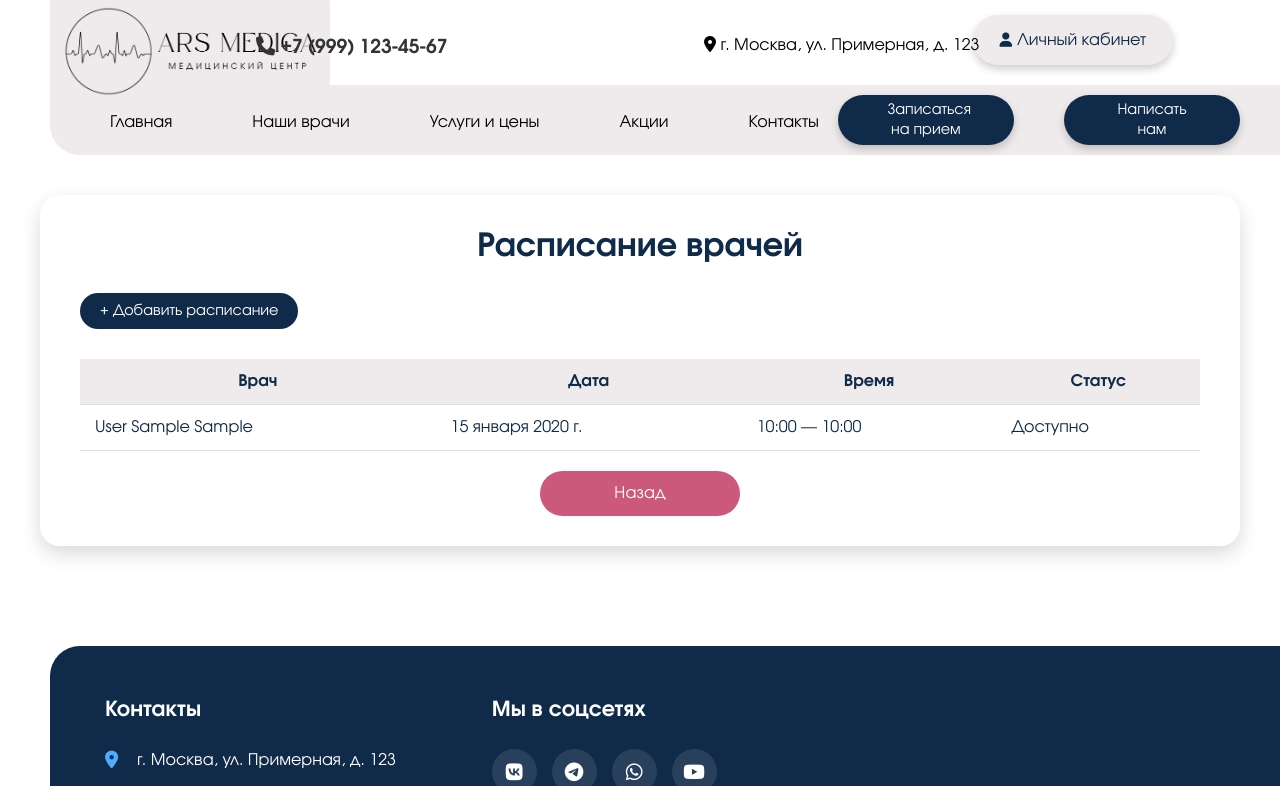
After one commit to Banshee0802/ArsMed, a Django app: page /accounts/profile/schedules/ in a window 1280 px wide. The commit adds this page. Shown: the top 786 px of the page. Run offline with Django 5.2, Linux system fonts and the light colour scheme; a user stored in the database is signed in; tables that the repository leaves empty hold one stand-in row (values such as "Sample post").

Commit message:
реализация графика врачей + добавление графика через аккаунт админа

```diff
--- a/core/admin.py
+++ b/core/admin.py
@@ -1,6 +1,7 @@
 from django.contrib import admin
 from .models import (HeroCard, SmallCard, SquareCard,
-                     Doctor, Services, Promotion, Contacts
+                     Doctor, Services, Promotion,
+                     Contacts, Schedule
                      )
 
 admin.site.register(HeroCard)
@@ -10,3 +11,4 @@ admin.site.register(Doctor)
 admin.site.register(Services)
 admin.site.register(Promotion)
 admin.site.register(Contacts)
+admin.site.register(Schedule)
--- a/core/models.py
+++ b/core/models.py
@@ -2,6 +2,7 @@ from django.db import models
 from django.utils.text import slugify
 from django.urls import reverse
 from datetime import date
+from users.models import CustomUser
 
 
 class HeroCard(models.Model):
@@ -161,3 +162,28 @@ class Contacts(models.Model):
     class Meta:
         verbose_name = "Контакт"
         verbose_name_plural = "Контакты"
+
+
+class Schedule(models.Model):
+    STATUS_CHOICES = [
+        ('available', 'Свободно'),
+        ('booked', 'Занято'),
+        ('confirmed', 'Подтверждено'),
+        ('cancelled', 'Отменено'),
+    ]
+    doctor = models.ForeignKey(Doctor, on_delete=models.CASCADE, related_name='schedules', verbose_name='Доктор')
+    date = models.DateField(verbose_name="Дата")
+    start_time = models.TimeField(verbose_name="Начало приёма")
+    end_time = models.TimeField(verbose_name="Конец приёма")
+    is_available = models.BooleanField(default=True, verbose_name="Доступно")
+    booked_by = models.ForeignKey(CustomUser, on_delete=models.SET_NULL, null=True, blank=True, verbose_name="Забронировано")
+    status = models.CharField(max_length=20, choices=STATUS_CHOICES, default='available')
+
+    def __str__(self):
+        return f"{self.doctor} - {self.date} {self.start_time}-{self.end_time}"
+
+    class Meta:
+        unique_together = ('doctor', 'date', 'start_time')
+        ordering = ['date', 'start_time']
+        verbose_name = "График"
+        verbose_name_plural = "Графики"
--- /dev/null
+++ b/users/static/css/profile/schedule.css
@@ -0,0 +1,211 @@
+/* Стили для расписания рачей */
+
+.schedule-container {
+    max-width: 900px;
+    margin: 40px auto;
+    background: #fff;
+    padding: 30px;
+    border-radius: 12px;
+    box-shadow: 0 3px 20px rgba(0,0,0,0.06);
+}
+
+.doctor-block {
+    margin-top: 25px;
+    margin-bottom: 25px;
+    border-bottom: 1px solid #e6e9ef;
+}
+
+.doctor-block h3 {
+    display: inline-block;
+    margin-bottom: 25px;
+    font-size: 22px;
+    color: #102a49;
+}
+
+.date-block {
+    margin-bottom: 20px;
+}
+
+.date-block h4 {
+    font-size: 18px;
+    color: #2f496e;
+    margin-bottom: 10px;
+}
+
+.time-grid {
+    display: flex;
+    flex-wrap: wrap;
+    gap: 10px;
+}
+
+.time-btn {
+    padding: 10px 18px;
+    background: #ef5350;
+    color: white;
+    text-decoration: none;
+    border-radius: 25px;
+    font-size: 15px;
+    transition: .25s;
+}
+
+.time-btn:hover {
+    background: #d32f2f;
+}
+
+.no-slots {
+    font-size: 16px;
+    text-align: center;
+    color: #102a49;
+    margin-top: 20px;
+}
+
+
+/* Стили для расписания врачей в админ-профиле */
+
+/* Общая карточка списка и форм */
+.admin-card {
+    background-color: #ffffff;
+    max-width: 1200px;
+    margin: 40px auto;
+    padding: 30px 40px;
+    border-radius: 20px;
+    box-shadow: 0 8px 20px rgba(0, 0, 0, 0.15);
+    font-family: 'Evolventa', Arial, sans-serif;
+    color: #102a49;
+}
+
+/* Заголовки */
+.admin-title {
+    text-align: center;
+    font-size: 2rem;
+    font-weight: 700;
+    margin-bottom: 25px;
+    color: #102a49;
+}
+
+/* Таблица */
+.schedule-table {
+    width: 100%;
+    border-collapse: collapse;
+    margin-top: 15px;
+}
+
+.schedule-table th,
+.schedule-table td {
+    padding: 12px 15px;
+    border-bottom: 1px solid #ddd;
+    font-size: 1rem;
+}
+
+.schedule-table th {
+    font-weight: 700;
+    background-color: #efebec;
+    color: #102a49;
+}
+
+.schedule-table tr:hover td {
+    background-color: rgba(16, 42, 73, 0.07);
+}
+
+/* Кнопки CRUD */
+.admin-btn {
+    padding: 8px 20px;
+    border-radius: 25px;
+    border: none;
+    cursor: pointer;
+    text-decoration: none;
+    font-size: 0.9rem;
+    transition: 0.3s ease;
+    display: inline-block;
+}
+
+.add-btn {
+    background-color: #102a49;
+    color: #fff;
+    margin-bottom: 15px;
+}
+
+.add-btn:hover {
+    background-color: #efebec;
+    color: #102a49;
+}
+
+.edit-btn {
+    background-color: #efebec;
+    color: #102a49;
+}
+
+.edit-btn:hover {
+    background-color: #102a49;
+    color: #fff;
+}
+
+.delete-btn {
+    background-color: #cc587b;
+    color: #fff;
+}
+
+.delete-btn:hover {
+    background-color: #efebec;
+    color: #000;
+}
+
+/* Форма */
+.admin-form label {
+    font-weight: 600;
+    margin-top: 10px;
+    display: block;
+}
+
+.admin-form input,
+.admin-form select {
+    width: 100%;
+    padding: 12px;
+    margin-top: 5px;
+    margin-bottom: 15px;
+    border-radius: 15px;
+    border: 1px solid #ccc;
+    font-size: 1rem;
+    font-family: 'Evolventa';
+}
+
+.submit-btn {
+    background-color: #102a49;
+    color: #fff;
+    padding: 12px 35px;
+    border: none;
+    border-radius: 30px;
+    cursor: pointer;
+    display: block;
+    margin: 10px auto;
+    font-size: 1rem;
+    transition: 0.3s ease;
+}
+
+.submit-btn:hover {
+    background-color: #efebec;
+    color: #102a49;
+}
+
+/* Кнопка назад */
+.back-btn {
+    display: block;
+    margin: 20px auto 0;
+    padding: 12px 30px;
+    background-color: #cc587b;
+    border: none;
+    border-radius: 30px;
+    font-size: 1rem;
+    cursor: pointer;
+    text-align: center;
+    color: #ffffff;
+    max-width: 200px;
+    transition: all 0.3s ease;
+    text-decoration: none;
+}
+
+.back-btn:hover {
+    background-color: #efebec;
+    color: #000000;
+    box-shadow: 0 4px 10px rgba(0, 0, 0, 0.3);
+}
--- /dev/null
+++ b/users/templates/admin_panel/admin_schedule_list.html
@@ -0,0 +1,57 @@
+{% extends "profile/profile.html" %}
+{% load static %}
+
+{% block extra_css %}
+<link rel="stylesheet" href="{% static 'css/profile/schedule.css' %}">
+{% endblock %}
+
+{% block content %}
+
+<div class="admin-card">
+
+    <h1 class="admin-title">Расписание врачей</h1>
+
+    <a href="{% url 'users:admin_schedule_add' %}" class="admin-btn add-btn">
+        + Добавить расписание
+    </a>
+
+    {% if schedules %}
+    <table class="schedule-table">
+        <thead>
+            <tr>
+                <th>Врач</th>
+                <th>Дата</th>
+                <th>Время</th>
+                <th>Статус</th>
+            </tr>
+        </thead>
+
+        <tbody>
+            {% for sch in schedules %}
+            <tr>
+                <td>{{ sch.doctor }}</td>
+                <td>{{ sch.date }}</td>
+                <td>{{ sch.start_time }} — {{ sch.end_time }}</td>
+                <td>
+                    {% if sch.is_available %}
+                        Доступно
+                    {% else %}
+                        Занято {{ sch.booked_by.last_name }} {{ sch.booked_by.first_name }}
+                        {% if sch.booked_by.patronymic %}
+                            {{ sch.booked_by.patronymic }}
+                        {% endif %}
+                    {% endif %}
+                </td>
+            </tr>
+            {% endfor %}
+        </tbody>
+    </table>
+
+    {% else %}
+        <p class="no-slots">Расписаний пока нет.</p>
+    {% endif %}
+
+    <a href="{% url 'users:profile' %}" class="back-btn">Назад</a>
+</div>
+
+{% endblock %}
--- a/users/templates/profile/profile.html
+++ b/users/templates/profile/profile.html
@@ -8,6 +8,7 @@
 
 {% block content %}
 <h2 class="profile-title">Личный кабинет</h2>
+<div class="profile-wrapper">
     <div class="profile-card">
 
         <div class="profile-field">
@@ -38,4 +39,16 @@
             Выйти
         </button>
     </div>
+    <div class='schedule-block'>
+        <a href="{% url 'users:available_schedule' %}" class="schedule-btn">
+            Посмотреть расписание врачей
+        </a>
+
+        {% if user.is_staff %}
+        <a href="{% url 'users:admin_schedule_list' %}" class="admin-btn">
+            Управлять расписанием врачей
+        </a>
+        {% endif %}
+    </div>
+</div>
 {% endblock %}
--- a/users/urls.py
+++ b/users/urls.py
@@ -1,8 +1,12 @@
 from django.urls import path
-from .views import CustomSignupView, ProfileView
+from .views import CustomSignupView, ProfileView, ScheduleCreateView, ScheduleListView, AvailableScheduleListView, book_appointment
 
 app_name = 'users'
 
 urlpatterns = [
     path('profile/', ProfileView.as_view(), name="profile"),
+    path('profile/schedules/', ScheduleListView.as_view(), name="admin_schedule_list"),
+    path('profile/schedules/add/', ScheduleCreateView.as_view(), name="admin_schedule_add"),
+    path('profile/appointments/', AvailableScheduleListView.as_view(), name="available_schedule"),
+    path('book/<int:slot_id>/', book_appointment, name='book_appointment'),
 ]
--- a/users/views.py
+++ b/users/views.py
@@ -1,9 +1,13 @@
-from django.shortcuts import render
+from datetime import date, datetime, timedelta
+from django.shortcuts import render, redirect
 from allauth.account.views import SignupView
-from .forms import CustomSignupForm
+from .forms import CustomSignupForm, ScheduleForm
 from django.contrib import messages
-from django.views.generic import TemplateView
-from django.contrib.auth.mixins import LoginRequiredMixin
+from django.views.generic import TemplateView, ListView, CreateView
+from django.contrib.auth.mixins import LoginRequiredMixin, UserPassesTestMixin
+from core.models import Schedule, Doctor
+from django.urls import reverse_lazy
+from django.shortcuts import get_object_or_404
 
 
 class CustomSignupView(SignupView):
@@ -25,3 +29,76 @@ class ProfileView(LoginRequiredMixin, TemplateView):
             context = super().get_context_data(**kwargs)
             context["user"] = self.request.user
             return context
+
+
+class AdminRequiredMixin(UserPassesTestMixin):
+    def test_func(self):
+        return self.request.user.is_staff
+
+
+class ScheduleListView(LoginRequiredMixin, AdminRequiredMixin, ListView):
+     model = Schedule
+     template_name = 'admin_panel/admin_schedule_list.html'
+     context_object_name = 'schedules'
+
+
+class ScheduleCreateView(LoginRequiredMixin, AdminRequiredMixin, CreateView):
+     model = Schedule
+     form_class = ScheduleForm
+     template_name = 'admin_panel/admin_schedule_form.html'
+     success_url = reverse_lazy('users:admin_schedule_list')
+
+     def form_valid(self, form):
+         work_day = form.save(commit=False)
+         start = datetime.combine(work_day.date, work_day.start_time)
+         end = datetime.combine(work_day.date, work_day.end_time)
+         slots = []
+         while start < end:
+              slots.append (
+              Schedule(
+                   doctor=work_day.doctor,
+                   date=work_day.date,
+                   start_time=start.time(),
+                   end_time=(start + timedelta(minutes=30)).time(),
+                   is_available=True
+              )
+            )
+              start += timedelta(minutes=30)
+
+         Schedule.objects.bulk_create(slots)
+         return redirect(self.success_url)
+
+
+class AvailableScheduleListView(LoginRequiredMixin, ListView):
+     model = Schedule
+     template_name = 'profile/available_schedule.html'
+     context_object_name = 'schedules'
+
+     def get_queryset(self):
+          return Schedule.objects.filter(is_available=True, date__gte=date.today()).order_by('date', 'start_time')
+
+     def get_context_data(self, **kwargs):
+          context = super().get_context_data(**kwargs)
+          slots = Schedule.objects.filter(is_available=True).select_related("doctor")
+
+          doctors = {}
+
+          for slot in slots:
+               doc = slot.doctor
+               date = slot.date
+
+               doctors.setdefault(doc, {})
+               doctors[doc].setdefault(date, [])
+               doctors[doc][date].append(slot)
+
+          context["doctors"] = doctors
+          return context
+
+
+def book_appointment(request, slot_id):
+    slot = get_object_or_404(Schedule, id=slot_id, is_available=True)
+    slot.booked_by = request.user
+    slot.is_available = False
+    slot.save()
+    messages.success(request, f"Вы записаны к {slot.doctor} на {slot.date} в {slot.start_time}")
+    return redirect('users:available_schedule')
```
Also changed, not shown: users/forms.py (+12 -0 lines), users/static/css/profile/profile.css (+62 -3 lines), users/templates/admin_panel/admin_schedule_form.html (added, +24 -0 lines), users/templates/profile/available_schedule.html (added, +42 -0 lines), core/migrations/0002_schedule.py (added), core/migrations/0003_alter_schedule_date_alter_schedule_end_time_and_more.py (added), core/migrations/0004_schedule_booked_by.py (added), core/migrations/0005_schedule_status.py (added), users/models.py (line endings or trailing spaces). Lines whose indentation alone changed are shown as unchanged.
